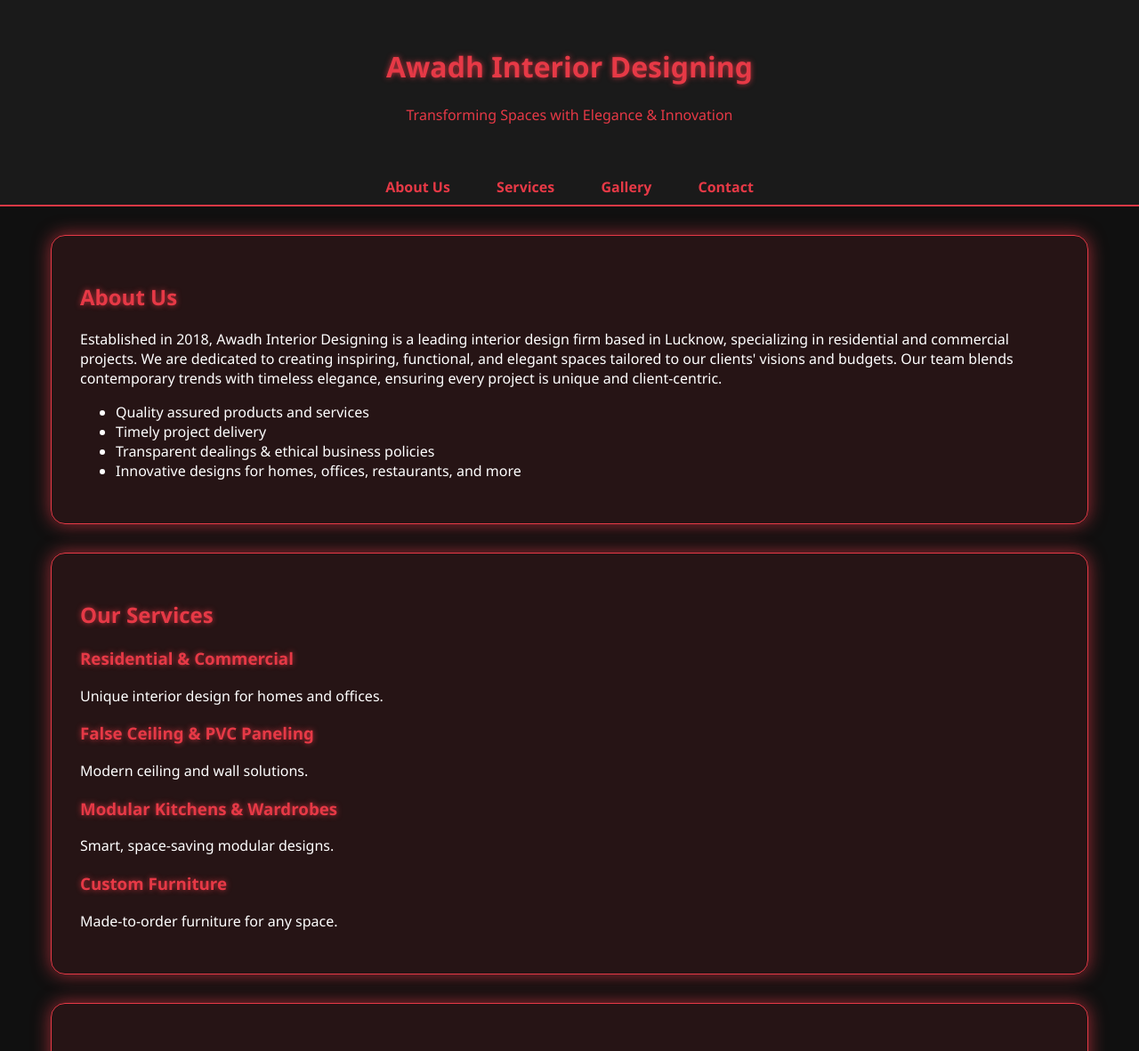
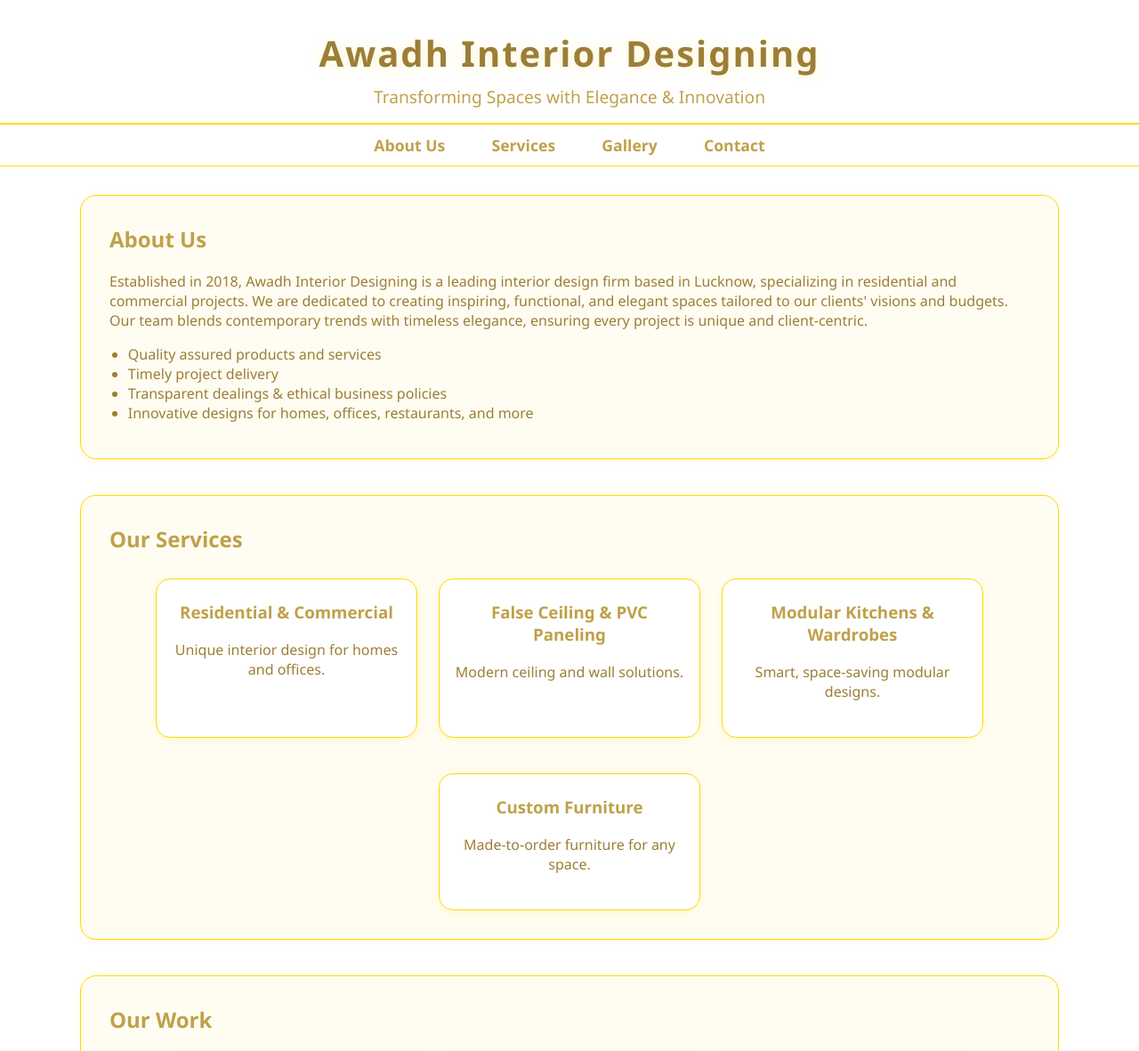
Before and after one commit to suaibansari9211/Awadhinteriordesigning, a PHP site: page / in a window 1280 px wide. Shown: the top 1181 px of the page at 89% size. Run offline with PHP 8.4, Linux system fonts and the light colour scheme.

Commit message:
Update style.css

```diff
--- a/style.css
+++ b/style.css
@@ -1,75 +1,129 @@
-/* Body and background */
 body {
     font-family: 'Segoe UI', Arial, sans-serif;
     margin: 0;
-    background-color: #101010; /* deep black */
-    color: #e63946; /* vibrant red */
-    overflow-x: hidden;
+    background: #fff;
+    color: #9c7e36; /* Subtle gold for text */
 }
 
-/* Header */
 header {
-    background-color: #1a1a1a; /* dark black */
-    color: #e63946;
-    padding: 2rem 1rem;
+    background: #fff;
+    color: #FFD700;
     text-align: center;
-    box-shadow: 0 2px 8px #e63946aa;
+    padding: 2rem 0 1rem 0;
+    border-bottom: 2px solid #FFD700;
 }
 
-/* Navigation */
+header h1 {
+    margin: 0;
+    font-size: 2.5rem;
+    letter-spacing: 2px;
+    color: #9c7e36;
+    text-shadow: 0 2px 16px #FFD70033;
+}
+
+header p {
+    margin: 0.5rem 0 0 0;
+    font-size: 1.2rem;
+    color: #bfa14a;
+}
+
 nav {
-    background-color: #1a1a1a;
+    background: #fff;
     text-align: center;
     padding: 0.7rem 0;
-    box-shadow: inset 0 -2px 0 #e63946;
+    border-bottom: 1px solid #FFD700;
 }
 
 nav a {
-    color: #e63946;
+    color: #bfa14a;
     text-decoration: none;
     margin: 0 1.5rem;
-    font-weight: 600;
-    transition: color 0.3s ease;
+    font-weight: bold;
+    font-size: 1.1rem;
+    transition: color 0.2s;
 }
 
 nav a:hover {
-    color: #f94144; /* brighter red on hover */
+    color: #FFD700;
 }
 
-/* Glass sections with red tint */
-.glass-section {
-    background: rgba(230, 57, 70, 0.1); /* translucent red */
-    border: 1px solid #e63946;
-    border-radius: 16px;
-    padding: 2rem;
+main {
+    max-width: 1100px;
     margin: 2rem auto;
-    max-width: 1100px;
-    box-shadow: 0 0 20px #e63946aa;
-    color: #fff;
+    padding: 0 1rem;
 }
 
-/* Headings */
-h1, h2, h3 {
-    color: #e63946;
-    text-shadow: 0 0 6px #e63946cc;
+.glass-section {
+    background: rgba(255, 215, 0, 0.05); /* very light gold */
+    border: 1.5px solid #FFD700;
+    border-radius: 18px;
+    padding: 2rem 2rem 1.5rem 2rem;
+    margin-bottom: 2.5rem;
+    box-shadow: 0 2px 8px #FFD70022;
 }
 
-/* Gallery styling */
-.gallery-3d {
+h2, h3 {
+    color: #bfa14a;
+    margin-top: 0;
+}
+
+ul {
+    padding-left: 1.3rem;
+}
+
+.card-row {
     display: flex;
     flex-wrap: wrap;
     gap: 1.5rem;
     justify-content: center;
 }
 
+.service-card {
+    min-width: 220px;
+    max-width: 260px;
+    flex: 1 1 220px;
+    margin: 0.5rem 0;
+    padding: 1.5rem 1rem;
+    border-radius: 16px;
+    text-align: center;
+    background: #fff;
+    border: 1.5px solid #FFD700;
+    box-shadow: 0 2px 12px #FFD70022;
+    transition: transform 0.2s;
+}
+
+.service-card:hover {
+    transform: scale(1.05);
+    box-shadow: 0 4px 24px #FFD70055;
+}
+
+.gallery-3d {
+    display: flex;
+    flex-wrap: wrap;
+    gap: 2rem;
+    justify-content: center;
+    align-items: center;
+    margin-top: 1.5rem;
+}
+
 .gallery-card {
     width: 270px;
     height: 180px;
     overflow: hidden;
-    border-radius: 12px;
+    border-radius: 14px;
+    display: flex;
+    align-items: center;
+    justify-content: center;
+    border: 2px solid #FFD700;
+    box-shadow: 0 2px 16px #FFD70033;
+    transition: transform 0.3s, box-shadow 0.3s;
+    background: #fff;
     cursor: pointer;
-    box-shadow: 0 0 12px #e63946bb;
-    transition: transform 0.3s ease;
+}
+
+.gallery-card:hover {
+    transform: scale(1.06);
+    box-shadow: 0 8px 32px #FFD70066;
 }
 
 .gallery-card img {
```
Also changed, not shown: other parts of style.css (+27 -19 lines).
